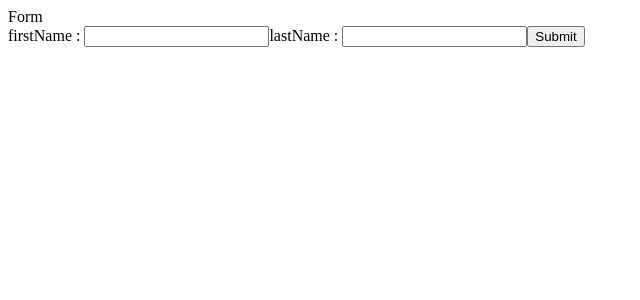
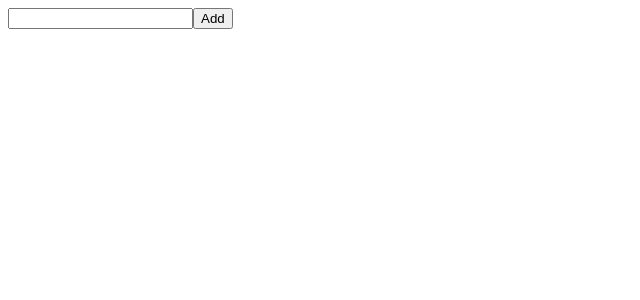
Before and after one commit to AmirTaki/React-JS-Tutorial-For-Beginners, a React (Create React App) app in the folder myproject/: page / in a window 1280 px wide. Shown: the top 300 px of the page, without its empty margins (0-640 px from the left). Built offline with nearby package versions, Linux system fonts and the light colour scheme.

Commit message:
Todo App In React Part 1

```diff
--- a/myproject/src/App.js
+++ b/myproject/src/App.js
@@ -1,11 +1,11 @@
 import logo from './logo.svg';
 import './App.css';
-import Form from './components/Form';
+import Todo from './components/Todo';
 
 function App() {
   return (
     <div className="App">
-      <Form />
+      <Todo />
     </div>
   );
 }
--- /dev/null
+++ b/myproject/src/components/Todo.js
@@ -0,0 +1,20 @@
+import { useState } from "react"
+
+const Todo = () => {
+    const [todo, setTodo] = useState();
+    const handleChange = (e)=> {
+        setTodo(e.target.value)
+        console.log(todo)
+    }
+    return (
+        <>
+        <form>
+            <input type = "text" value = {todo} onChange={handleChange}></input>
+            <button type = "submit">Add</button>
+        </form>
+
+        </>
+    )
+}
+
+export default Todo
```
